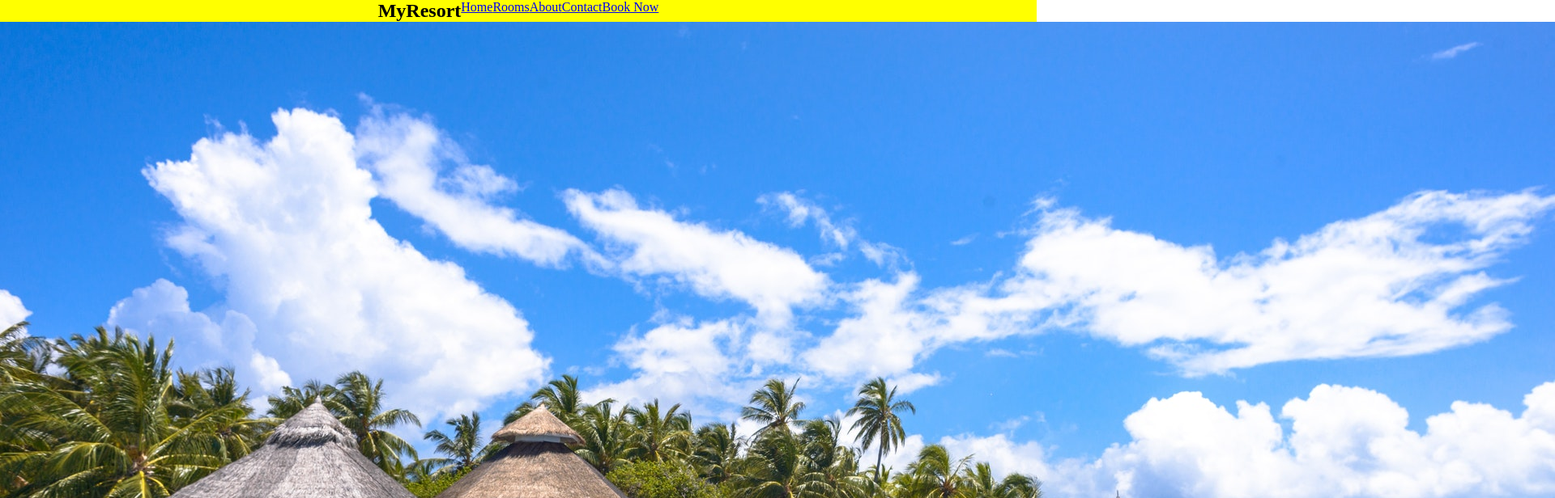
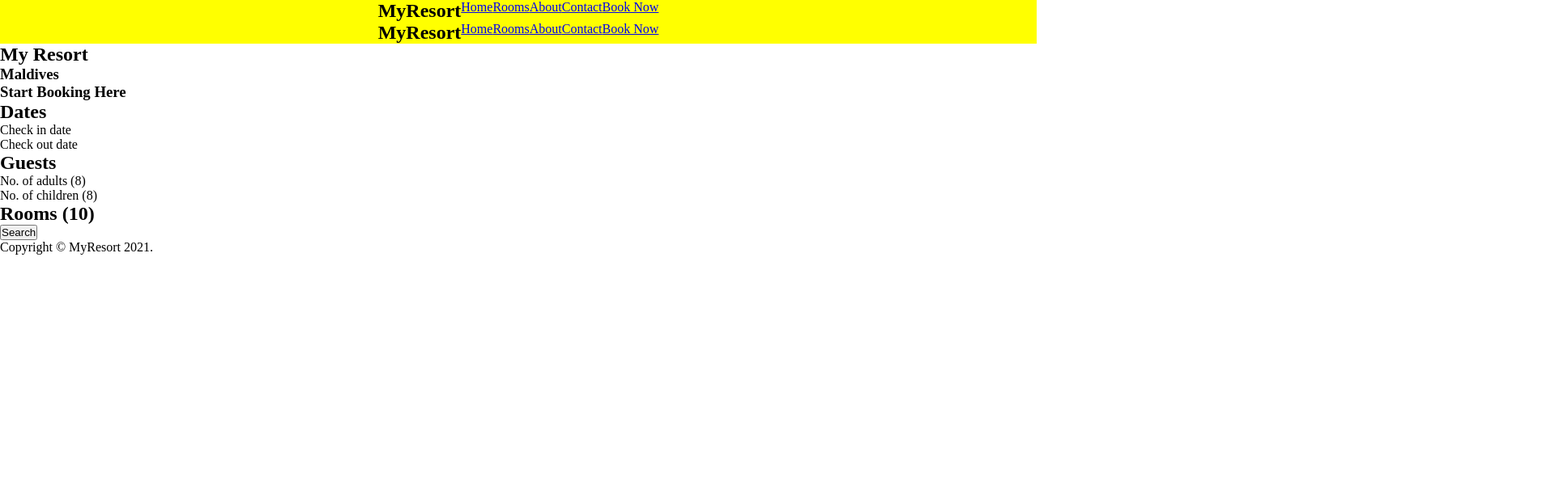
Before and after one commit to ginohagad/myresort, a React (Create React App) app: page / in a window 1280 px wide. Shown: the top 616 px of the page at 81% size, 1920 px wide, since content can reach past the window. Built offline with nearby package versions, Linux system fonts and the light colour scheme.

Commit message:
Done with navbar.

```diff
--- a/src/components/Main.js
+++ b/src/components/Main.js
@@ -1,9 +1,14 @@
+import Navbar from './Navbar';
 import Welcome from './Welcome';
+
 
 const Main = () => {
   return (
     <div className="main">
-      <Welcome />
+      <div className="tint">
+        <Navbar />
+        <Welcome />
+      </div>
     </div>
   );
 }
--- a/src/components/Navbar.js
+++ b/src/components/Navbar.js
@@ -3,8 +3,8 @@ const Navbar = () => {
 
   return (
     <nav className="navbar">
-      <h2>MyResort</h2>
-      <ul>
+      <h2 className="nav-items">MyResort</h2>
+      <ul className="nav-items">
         <li><a href="#home">Home</a></li>
         <li><a href="#rooms">Rooms</a></li>
         <li><a href="#about">About</a></li>
--- a/src/components/Welcome.js
+++ b/src/components/Welcome.js
@@ -1,11 +1,9 @@
-import resortImg from '../assets/resort01.jpg';
 import BookMenu from './BookMenu';
 
 const Welcome = () => {
 
   return (
     <section className="welcome">
-      <img src={resortImg} />
       <h1>My Resort</h1>
       <h3>Maldives</h3>
       <BookMenu/>
```
